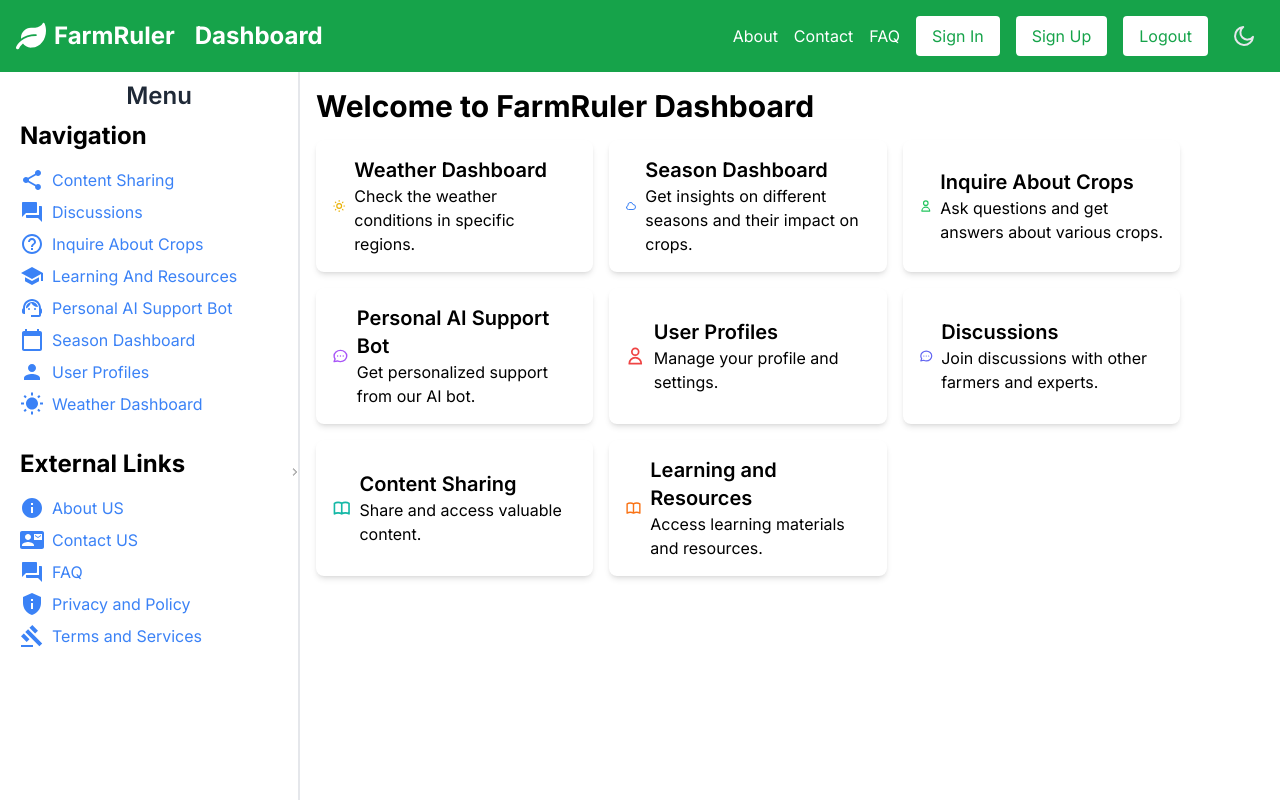
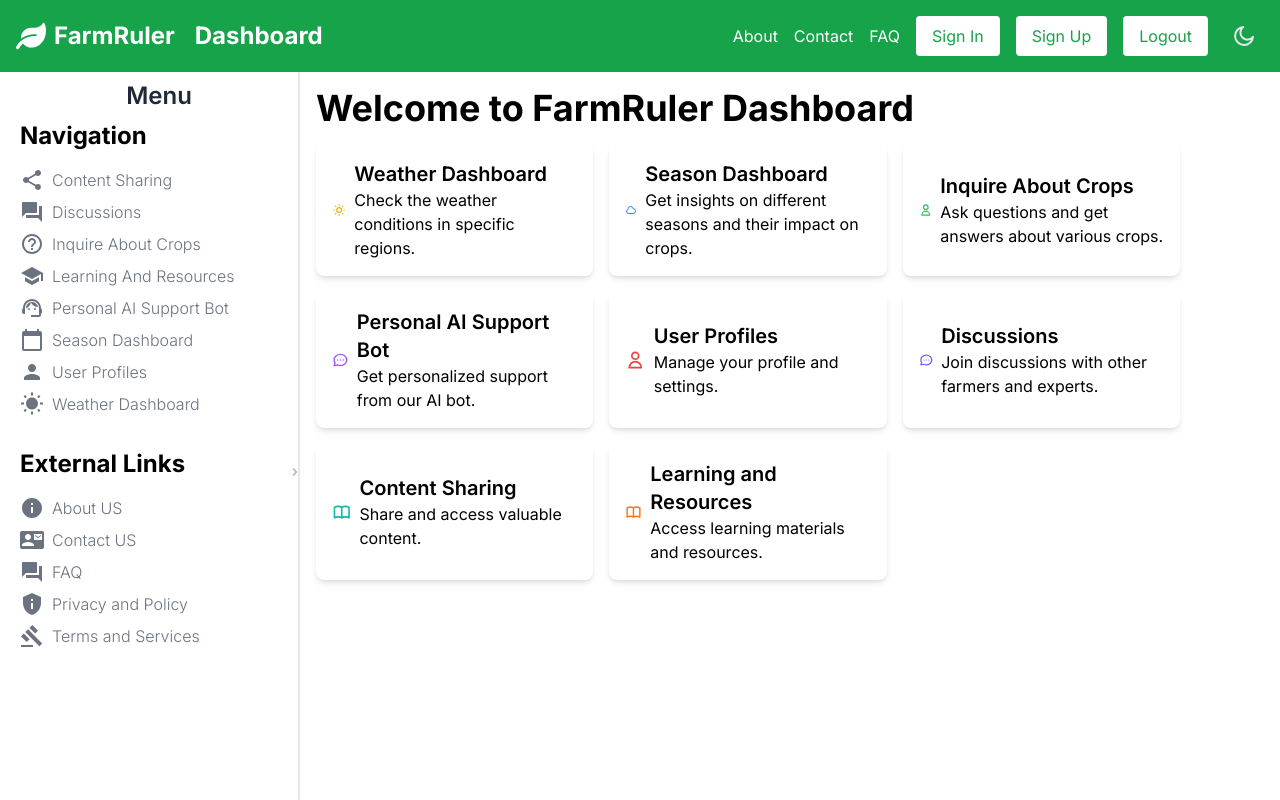
Before and after one commit to MOHAMMED-IQRAMUL/FarmRuler, a Next.js app: page /dashboard in a window 1280 px wide. Shown: the top 800 px of the page. Built offline with nearby package versions, Linux system fonts and the light colour scheme.

Commit message:
improving dashboard ui

```diff
--- a/app/components/LeftSideBar.js
+++ b/app/components/LeftSideBar.js
@@ -13,7 +13,7 @@ import Contactus from "@mui/icons-material/ContactMail";
 import FAQIcon from "@mui/icons-material/QuestionAnswer";
 import PrivacyIcon from "@mui/icons-material/PrivacyTip";
 import TermsIcon from "@mui/icons-material/Gavel";
-
+import 'react-resizable/css/styles.css';
 
 const LeftSideBar = () => {
 
@@ -34,10 +34,6 @@ const LeftSideBar = () => {
     { name: "Privacy and Policy", url: "/privacy", icon: PrivacyIcon },
     { name: "Terms and Services", url: "/terms", icon: TermsIcon }
   ];
-
-
-
-
 
   return (
     <ResizableBox
@@ -78,7 +74,7 @@ const LeftSideBar = () => {
                     <ul>
                         {NavItems.map((item) => (
                             <li key={item.name} className="mb-2">
-                                <a href={item.url} className="flex items-center text-blue-500 hover:underline">
+                                <a href={item.url} className="flex items-center text-gray-500 font-light hover:underline">
                                     <item.icon className="h-5 w-5 mr-2" />
                                     {item.name}
                                 </a>
@@ -89,7 +85,7 @@ const LeftSideBar = () => {
                     <ul>
                         {NavItemsExt.map((item) => (
                             <li key={item.name} className="mb-2">
-                                <a href={item.url} className="flex items-center text-blue-500 hover:underline">
+                                <a href={item.url} className="flex items-center hover:underline text-gray-500 font-light">
                                     <item.icon className="h-5 w-5 mr-2" />
                                     {item.name}
                                 </a>
--- a/app/dashboard/page.js
+++ b/app/dashboard/page.js
@@ -9,12 +9,10 @@ import {
 } from "@heroicons/react/outline";
 import Navbar from "../components/Navbar";
 import Footer from "../components/Footer";
- import 'react-resizable/css/styles.css';
+import 'react-resizable/css/styles.css';
 import LeftSideBar from "../components/LeftSideBar";
 
-
 export default function Dashboard() {
-
 
 const CardItems = [
     { name: "Content Sharing", url: "/ContentSharing" },
@@ -44,20 +42,20 @@ return (
                 <LeftSideBar />
                 <div className="right w-[70%] min-w-[50%]">
                     <main className="flex-grow container mx-auto p-4">
-                        <h1 className="text-3xl font-bold mb-4">
+                        <h1 className="text-4xl font-bold mb-4">
                             Welcome to FarmRuler Dashboard
                         </h1>
                         <div className="grid grid-cols-1 md:grid-cols-2 lg:grid-cols-3 gap-4">
                             <div className="bg-white shadow-md rounded-lg p-4 flex items-center">
                                 <SunIcon className="h-6 w-6 text-yellow-500 mr-2" />
-                                <div>
+                                <div className="text-black">
                                     <h2 className="text-xl font-semibold">Weather Dashboard</h2>
                                     <p>Check the weather conditions in specific regions.</p>
                                 </div>
                             </div>
                             <div className="bg-white shadow-md rounded-lg p-4 flex items-center">
                                 <CloudIcon className="h-6 w-6 text-blue-500 mr-2" />
-                                <div>
+                                <div className="text-black">
                                     <h2 className="text-xl font-semibold">Season Dashboard</h2>
                                     <p>
                                         Get insights on different seasons and their impact on
@@ -67,7 +65,7 @@ return (
                             </div>
                             <div className="bg-white shadow-md rounded-lg p-4 flex items-center">
                                 <UserIcon className="h-6 w-6 text-green-500 mr-2" />
-                                <div>
+                                <div className="text-black">
                                     <h2 className="text-xl font-semibold">
                                         Inquire About Crops
                                     </h2>
@@ -76,7 +74,7 @@ return (
                             </div>
                             <div className="bg-white shadow-md rounded-lg p-4 flex items-center">
                                 <ChatIcon className="h-6 w-6 text-purple-500 mr-2" />
-                                <div>
+                                <div className="text-black">
                                     <h2 className="text-xl font-semibold">
                                         Personal AI Support Bot
                                     </h2>
@@ -85,28 +83,28 @@ return (
                             </div>
                             <div className="bg-white shadow-md rounded-lg p-4 flex items-center">
                                 <UserIcon className="h-6 w-6 text-red-500 mr-2" />
-                                <div>
+                                <div className="text-black">
                                     <h2 className="text-xl font-semibold">User Profiles</h2>
                                     <p>Manage your profile and settings.</p>
                                 </div>
                             </div>
                             <div className="bg-white shadow-md rounded-lg p-4 flex items-center">
                                 <ChatIcon className="h-6 w-6 text-indigo-500 mr-2" />
-                                <div>
+                                <div className="text-black">
                                     <h2 className="text-xl font-semibold">Discussions</h2>
                                     <p>Join discussions with other farmers and experts.</p>
                                 </div>
                             </div>
                             <div className="bg-white shadow-md rounded-lg p-4 flex items-center">
                                 <BookOpenIcon className="h-6 w-6 text-teal-500 mr-2" />
-                                <div>
+                                <div className="text-black">
                                     <h2 className="text-xl font-semibold">Content Sharing</h2>
                                     <p>Share and access valuable content.</p>
                                 </div>
                             </div>
                             <div className="bg-white shadow-md rounded-lg p-4 flex items-center">
                                 <BookOpenIcon className="h-6 w-6 text-orange-500 mr-2" />
-                                <div>
+                                <div className="text-black">
                                     <h2 className="text-xl font-semibold">
                                         Learning and Resources
                                     </h2>
```
